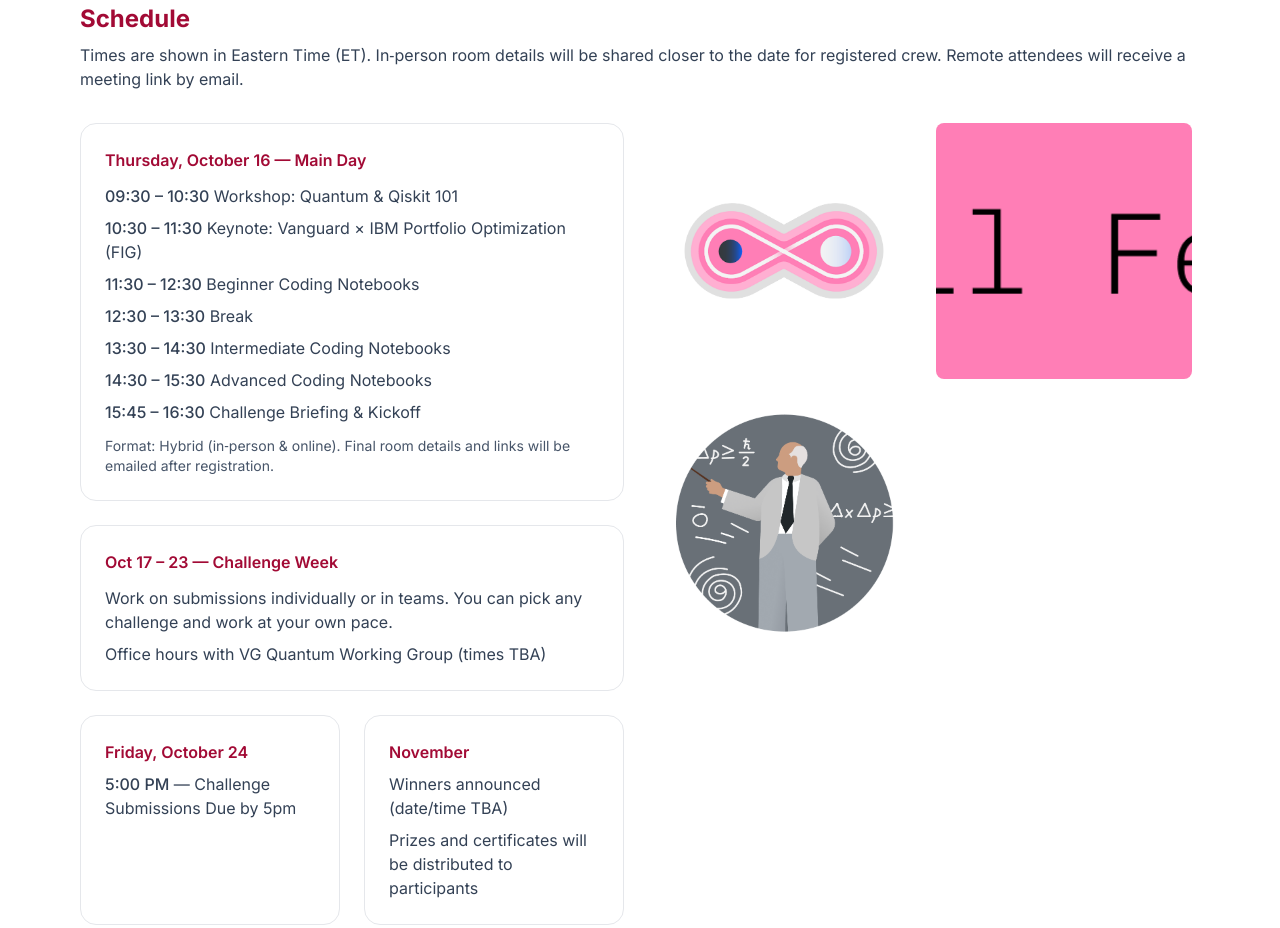
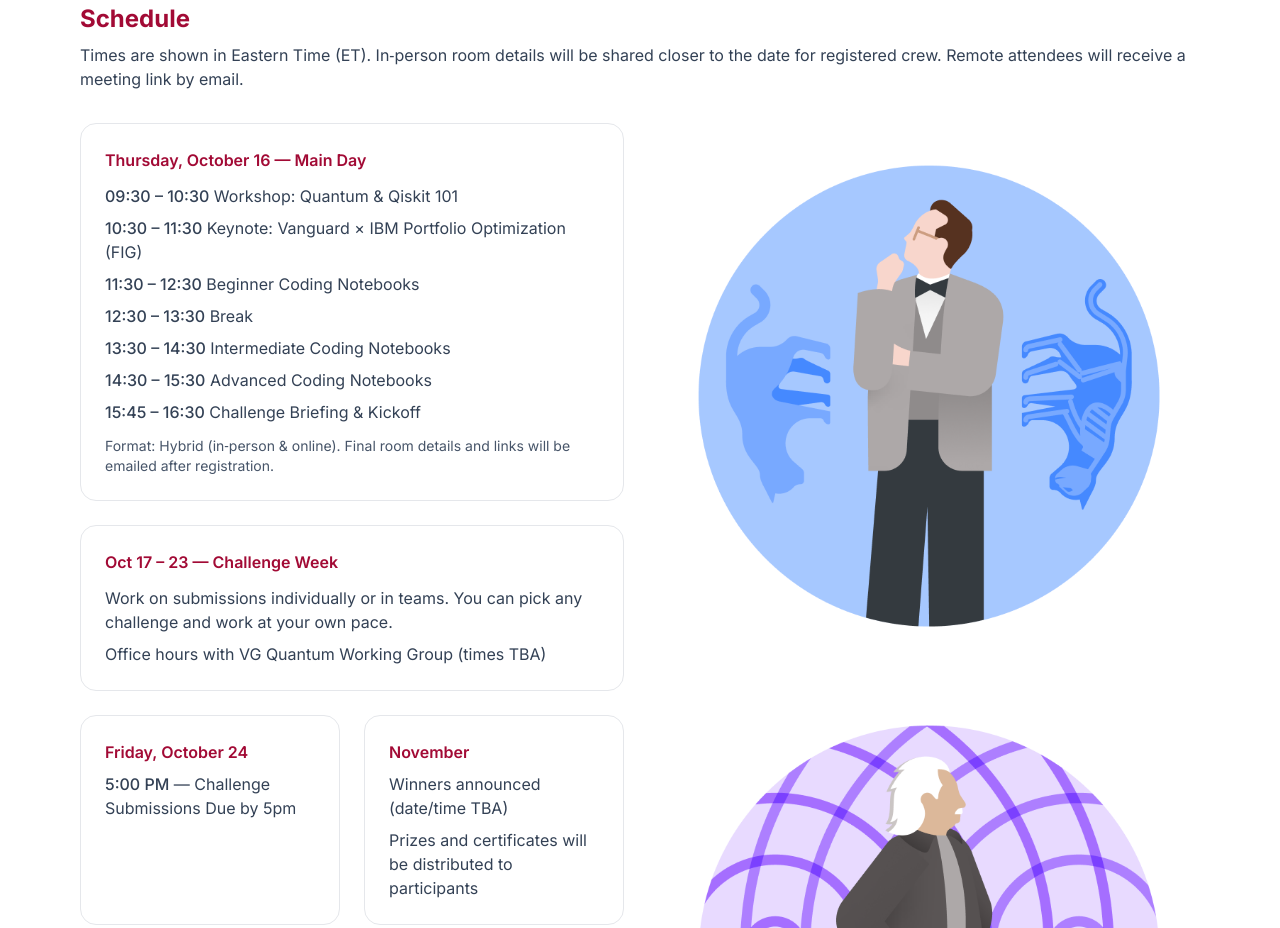
Before and after one commit to vg-quantum/qiskit-fallfest-2025, a plain HTML site: page index.html in a window 1280 px wide. Shown: the part 1518-2446 px from the top of the page. Drawn offline with nearby package versions, Linux system fonts and the light colour scheme.

Commit message:
updated content

```diff
--- a/index.html
+++ b/index.html
@@ -137,10 +137,10 @@
         </div>
 
         <!-- Images beside schedule -->
-        <div class="grid sm:grid-cols-2 gap-4">
-          <img src="img/Emojis/Entanglement.png" alt="Thumbnail 5" class="rounded-lg w-64 h-64 object-cover"/>
-          <img src="img/Emojis/Text_Fall Fest_02.png" alt="Thumbnail 6" class="rounded-lg w-64 h-64 object-cover"/>
-          <img src="img/Emojis/Timeline_03.png" alt="Thumbnail 7" class="rounded-lg w-64 h-64 object-cover"/>
+       <div class="flex flex-col gap-4 h-full justify-between">
+          <img src="img/Emojis/Timeline_01.png" alt="Thumbnail 5" class="rounded-lg object-cover"/>
+          <img src="img/Emojis/Timeline_02.png" alt="Thumbnail 6" class="rounded-lg object-cover"/>
+          <img src="img/Emojis/Timeline_03.png" alt="Thumbnail 7" class="rounded-lg object-cover"/>
         </div>
       </div>
     </div>
```
